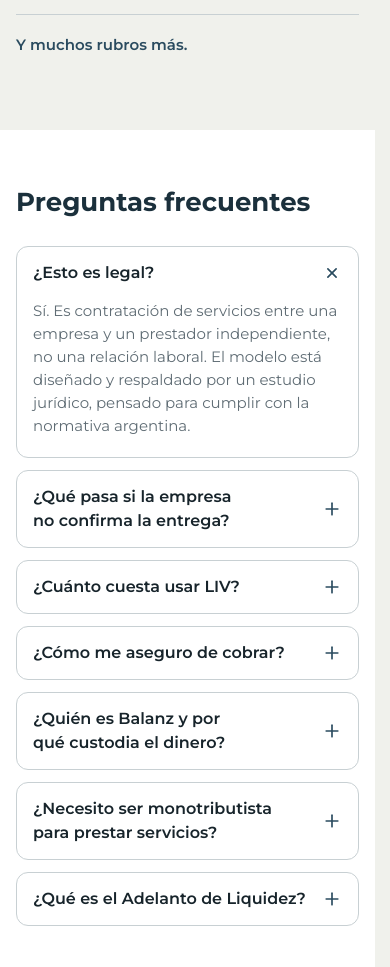
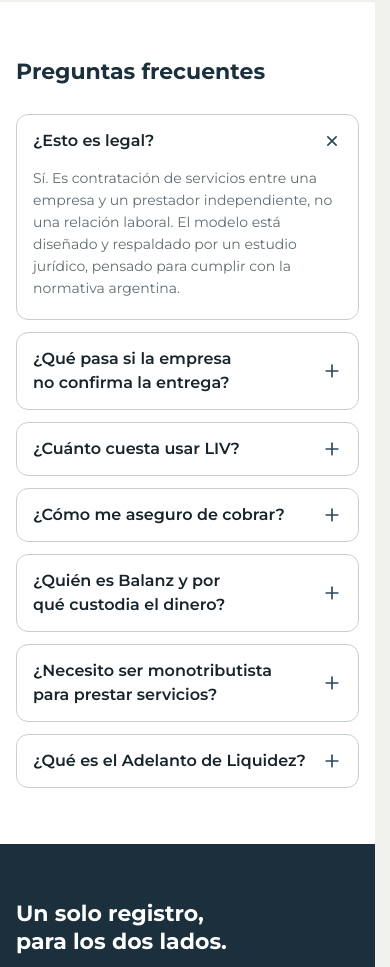
Before and after one commit to luciano-valenzuela1/liv-landing, a Next.js app: page / in a window 390 px wide. Shown: the part 6369-7336 px from the top of the page. Built offline with nearby package versions, Linux system fonts and the light colour scheme; no server answers.

Commit message:
style(type): reduce mobile type scale and story step sizes

```diff
--- a/src/app/globals.css
+++ b/src/app/globals.css
@@ -45,24 +45,24 @@
   --nav-inactive: #6b7880;
   --icon-box-border: rgba(42, 75, 95, 0.14);
 
-  --type-display-size: 1.875rem;
-  --type-display-leading: 2.375rem;
-  --type-h1-size: 1.625rem;
-  --type-h1-leading: 2rem;
-  --type-h2-size: 1.25rem;
-  --type-h2-leading: 1.75rem;
+  --type-display-size: 1.75rem;
+  --type-display-leading: 2.1875rem;
+  --type-h1-size: 1.375rem;
+  --type-h1-leading: 1.75rem;
+  --type-h2-size: 1.125rem;
+  --type-h2-leading: 1.625rem;
   --type-h4-size: 1rem;
   --type-h4-leading: 1.5rem;
   --type-body-lg-size: 1rem;
   --type-body-lg-leading: 1.5rem;
-  --type-body-size: 0.9375rem;
-  --type-body-leading: 1.4375rem;
+  --type-body-size: 0.875rem;
+  --type-body-leading: 1.375rem;
   --type-body-sm-size: 0.8125rem;
   --type-body-sm-leading: 1.25rem;
   --type-caption-size: 0.75rem;
   --type-caption-leading: 1rem;
-  --type-step-size: 3.5rem;
-  --type-step-leading: 3.5rem;
+  --type-step-size: 2.75rem;
+  --type-step-leading: 2.75rem;
 }
 
 /* Desktop: > 768px (spec: mobile is <= 768px) */
@@ -78,6 +78,8 @@
     --type-h4-leading: 1.625rem;
     --type-body-lg-size: 1.0625rem;
     --type-body-lg-leading: 1.625rem;
+    --type-body-size: 0.9375rem;
+    --type-body-leading: 1.4375rem;
     --type-step-size: 5.125rem;
     --type-step-leading: 5rem;
   }
--- a/src/components/landing/Hero.tsx
+++ b/src/components/landing/Hero.tsx
@@ -49,7 +49,7 @@ export function Hero() {
         <h1 className="text-display font-bold tracking-[-0.01em]">
           {copy.h1}
         </h1>
-        <p className="max-w-[620px] text-body-lg tracking-[0.005em] text-text-200 md:text-[17px] md:leading-[27px]">
+        <p className="max-w-[620px] text-[15px] leading-[23px] tracking-[0.005em] text-text-200 md:text-[17px] md:leading-[27px]">
           {copy.lead}
         </p>
 
--- a/src/components/landing/StaticSteps.tsx
+++ b/src/components/landing/StaticSteps.tsx
@@ -49,7 +49,7 @@ export function StaticSteps() {
               className="inline-flex shrink-0 flex-col items-stretch gap-1"
             >
               <span
-                className={`text-[56px] font-light leading-[56px] tabular-nums max-md:text-[48px] max-md:leading-[52px] ${
+                className={`text-[56px] font-light leading-[56px] tabular-nums max-md:text-[40px] max-md:leading-[44px] ${
                   custody ? "text-primary-600" : "text-info"
                 }`}
               >
@@ -61,7 +61,7 @@ export function StaticSteps() {
               <h3 className="text-h4 font-semibold text-primary-800">
                 {s.title}
               </h3>
-              <p className="text-body text-text-600">{s.text}</p>
+              <p className="text-[15px] leading-[23px] text-text-600">{s.text}</p>
               <div className="mt-1 flex flex-wrap gap-1.5">
                 <Pill tone={s.tone} className="px-2.5">
                   {s.state}
--- a/src/components/landing/StepScroll.tsx
+++ b/src/components/landing/StepScroll.tsx
@@ -113,7 +113,7 @@ export function StepScroll() {
             >
               <div className="inline-flex flex-col items-stretch gap-1.5 self-start">
                 <span
-                  className={`text-[64px] font-light leading-[64px] tracking-[-0.02em] tabular-nums ${
+                  className={`text-[48px] font-light leading-[48px] tracking-[-0.02em] tabular-nums ${
                     isCustody ? "text-primary-600" : "text-info"
                   }`}
                 >
@@ -124,7 +124,7 @@ export function StepScroll() {
               <h3 className="text-h2 font-semibold text-primary-800">
                 {s.title}
               </h3>
-              <p className="text-body-lg text-text-600">{s.text}</p>
+              <p className="text-[15px] leading-[23px] text-text-600">{s.text}</p>
               {s.badge && (
                 <Pill tone="custody" className="self-start">
                   {s.badge}
```
